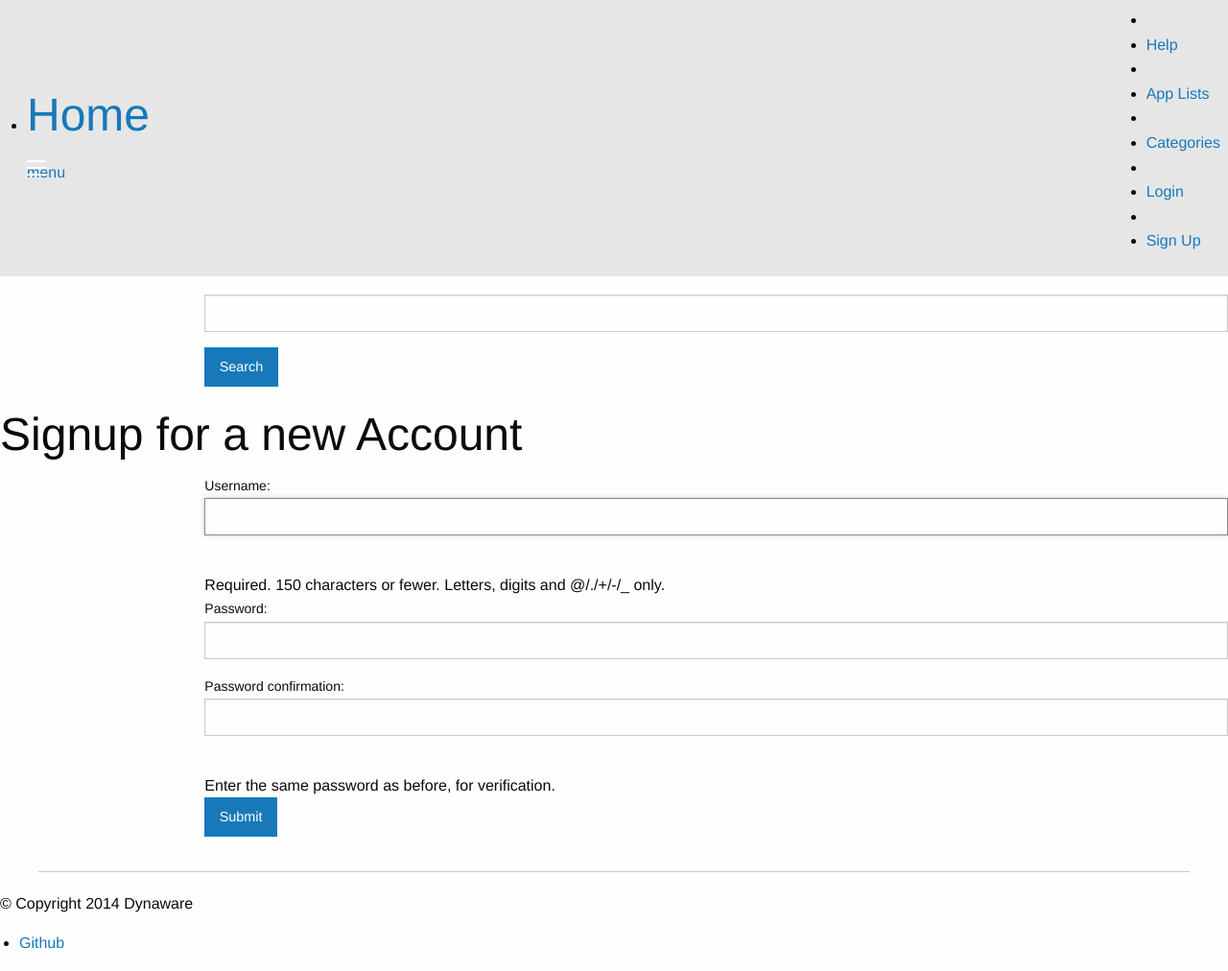
After one commit to dynaware/appster, a Django app: page /auth/signup in a window 1280 px wide. The commit adds this page. Shown: the whole page at 96% size. Run offline with Django 3.2, Linux system fonts and the light colour scheme; some libraries are stand-ins or nearby versions.

Commit message:
allow normal users to sign up closes #19

```diff
--- a/templates/foundation/base.html
+++ b/templates/foundation/base.html
@@ -69,6 +69,8 @@
                         <li><a href="{% url 'logout' %}">Logout</a></li>
                     {% else %}
                         <li><a href="{% url 'login' %}">Login</a></li>
+                        <li class="divider"></li>
+                        <li><a href="{% url 'signup' %}">Sign Up</a></li>
                     {% endif %}
                 </ul>
             </section>
--- /dev/null
+++ b/templates/user_auth/signup.html
@@ -0,0 +1,20 @@
+{% extends 'foundation/base.html' %}
+
+{% block base_body %}
+    <h1>Signup for a new Account</h1>
+
+    <div class="row">
+        <div class="large-8 small-10 large-offset-2">
+            <form action="" method="post">
+                {% csrf_token %}
+                {{ form }}
+
+                <div class="row">
+                    <div class="large-5 small-10 columns">
+                        <button type="submit" class="button">Submit</button>
+                    </div>
+                </div>
+            </form>
+        </div>
+    </div>
+{% endblock%}
--- a/user_auth/urls.py
+++ b/user_auth/urls.py
@@ -6,4 +6,5 @@ urlpatterns = patterns(
 	'',
 	url(r'^login$', views.login_user, name='login'),
 	url(r'^logout$', views.logout_user, name='logout'),
+	url(r'^signup$', views.register_user, name='signup'),
 )
--- a/user_auth/views.py
+++ b/user_auth/views.py
@@ -1,5 +1,7 @@
 from django.shortcuts import render
 from django.contrib.auth import authenticate, login, logout
+from django.http import HttpResponseRedirect
+from django.contrib.auth.forms import UserCreationForm
 
 from app_store.views import page_title
 
@@ -50,3 +52,20 @@ def login_user(request):
 def logout_user(request):
 	logout(request)
 	return login_user(request)
+
+
+def register_user(request):
+	if request.POST:
+		form = UserCreationForm(request.POST)
+		if form.is_valid():
+			form.save()
+			return HttpResponseRedirect('/')
+	else:
+		return render(
+			request,
+			'user_auth/signup.html',
+			{
+				'form': UserCreationForm,
+				'title': page_title('Signup | Appster'),
+			}
+		)
```
